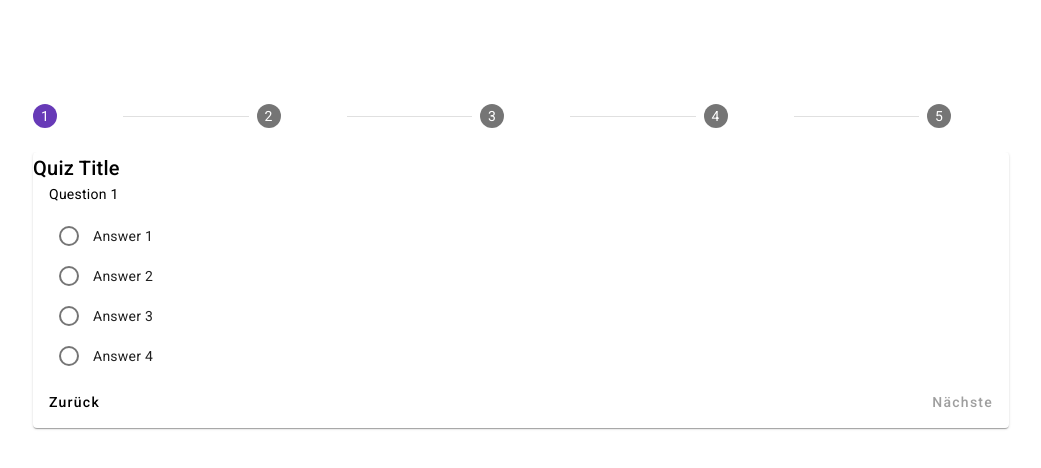
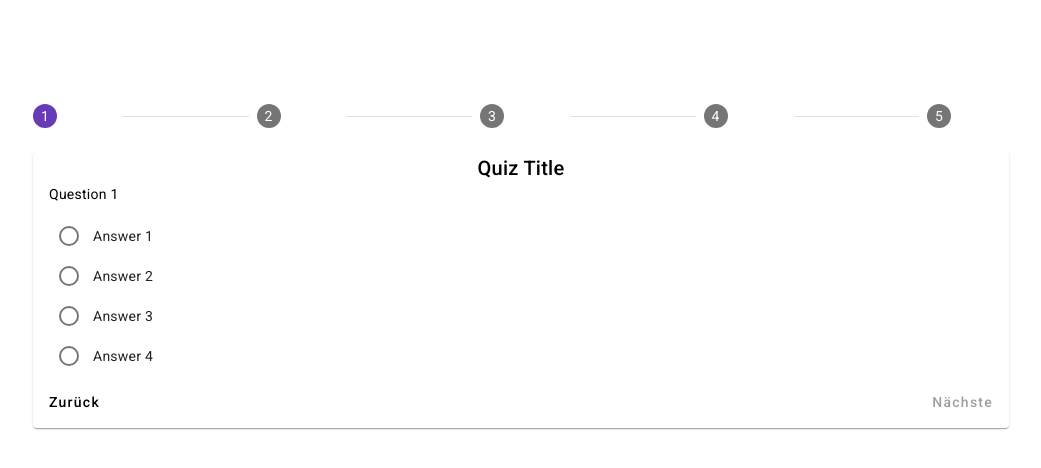
Before and after one commit to DanielmTheDev/wedding-quiz, an Angular app: page /quiz in a window 1280 px wide. Shown: the top 468 px of the page, without its empty margins (119-1160 px from the left). Built offline with nearby package versions, Linux system fonts and the light colour scheme.

Commit message:
centered header

```diff
--- a/src/quiz-card/quiz-card.component.html
+++ b/src/quiz-card/quiz-card.component.html
@@ -1,7 +1,9 @@
 <mat-card>
-  <mat-card-title>{{step.title}}</mat-card-title>
+  <div class="title-container">
+    <mat-card-title>{{ step.title }}</mat-card-title>
+  </div>
   <mat-card-content>
-    <p>{{step.question}}</p>
+    <p>{{ step.question }}</p>
     <mat-radio-group [(ngModel)]="selectedAnswer">
       <div class="radio-button-list">
         <mat-radio-button *ngFor="let answer of step.answers" [value]="answer">
--- a/src/quiz-card/quiz-card.component.scss
+++ b/src/quiz-card/quiz-card.component.scss
@@ -13,3 +13,9 @@
   display: flex;
   flex-direction: column;
 }
+
+.title-container {
+  display: flex;
+  align-items: center;
+  justify-content: center;
+}
```
